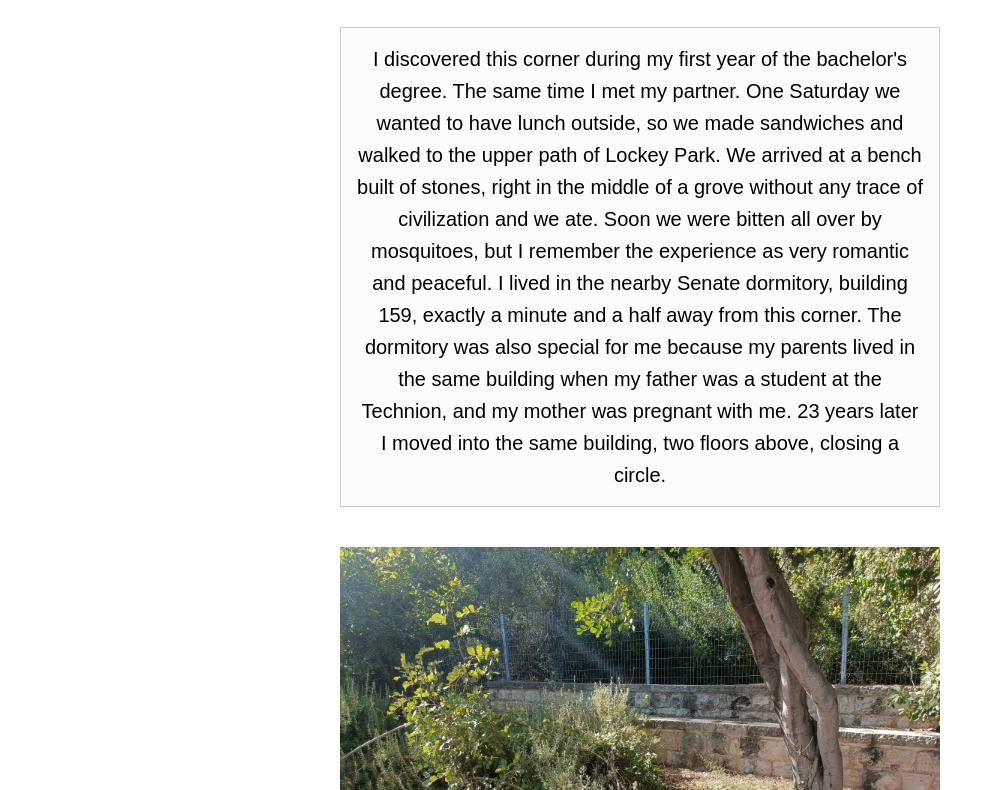
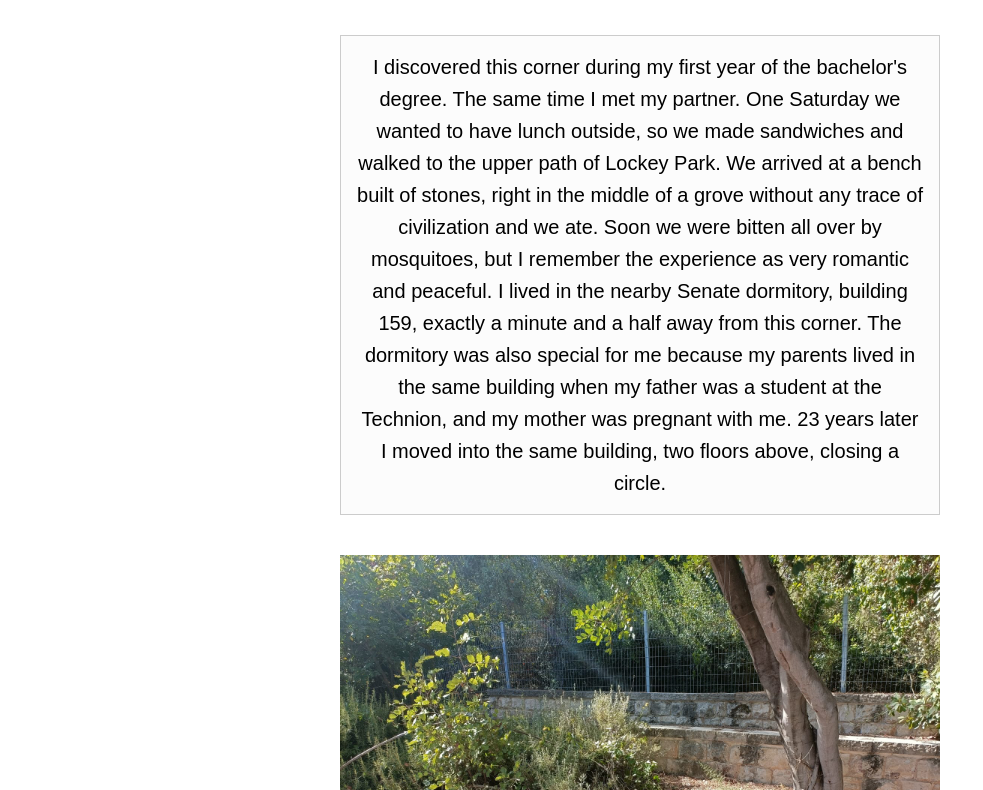
Before and after one commit to Saarts21/we-art-here, a plain HTML site: page index.html in a window 1280 px wide. Shown: the part 153-943 px from the top of the page, without its empty margins (0-983 px from the left). Drawn offline with Linux system fonts and the light colour scheme.

Commit message:
change margin

```diff
--- a/index.html
+++ b/index.html
@@ -11,7 +11,7 @@
             flex-direction: column;
             align-items: center;
             font-family: Arial, sans-serif;
-            margin: 70px;
+            margin: 80px;
             padding: 0;
             text-align: center;
         }
@@ -33,7 +33,7 @@
             cursor: pointer; /* change cursor to pointer */
         }
         .story-container {
-            margin-top: 10px;
+            margin-top: 8px;
             width: 80%;
             max-width: 600px;
         }
```
